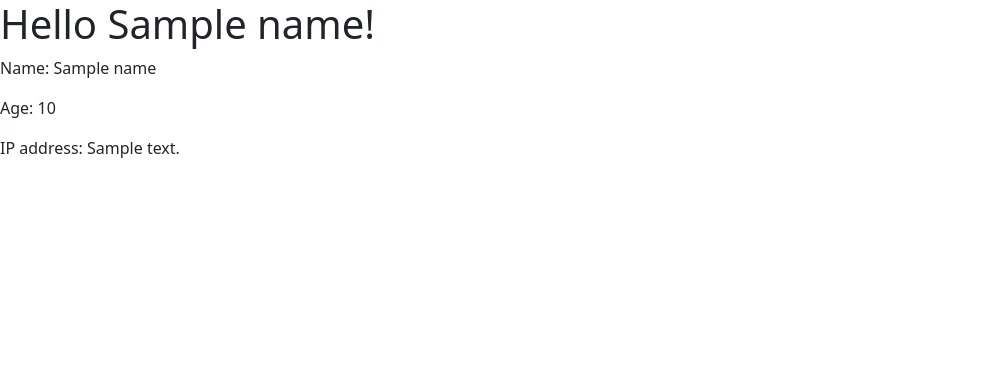
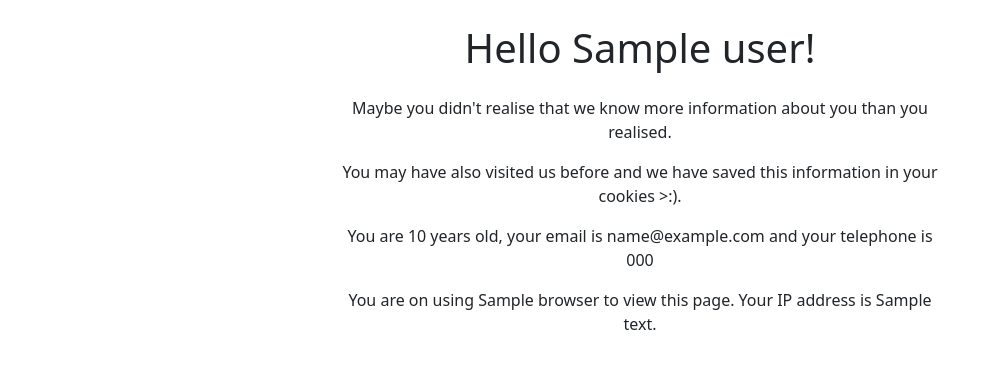
Before and after one commit to matthew-wong1/sse-lab2, a Flask app: template api/templates/user_data.html in a window 1280 px wide. Shown: the top 369 px of the page, without its empty margins (0-998 px from the left). Run offline with Flask 3, Linux system fonts and the light colour scheme; the template is opened without the code that fills it: most values are stand-ins (such as "Sample title", 1, 10 or a date in 2020).

Commit message:
add cookie storage of user data

```diff
--- a/api/app.py
+++ b/api/app.py
@@ -1,21 +1,43 @@
-from flask import Flask, render_template, request
+from flask import Flask, render_template, request, make_response
 app = Flask(__name__)
+import sys
 
 @app.route("/")
 def index():
+	# Return user data page if cookies are set
+	user_data = {}
+	if len(request.cookies) != 0:
+		for cookie in request.cookies:
+			user_data[cookie] = request.cookies.get(cookie)
+
+		return render_template("user_data.html", user_data=user_data)
+
 	return render_template("index.html")
 
-@app.route("/submit", methods=["POST"])
+@app.route("/your_data", methods=["POST"])
 def submit():
 	# data from form
-	input_name = request.form.get("name")
-	input_age = request.form.get("age")
-	input_tel = request.form.get("tel")
-	input_email = request.form.get("email")
+	user_data = {}
 
-	# data from GET quest
-	ip_address = request.remote_addr
-	return render_template("user_data.html", name=input_name, age=input_age, ip_address=ip_address)
+	user_data["name"] = request.form.get("name")
+	user_data["age"] = request.form.get("age")
+	user_data["tel"] = request.form.get("tel")
+	user_data["email"] = request.form.get("email")
+
+	# data from request headers
+	user_agent = request.user_agent
+	user_data["ip_address"] = request.remote_addr
+	user_data["platform"] = user_agent.platform.capitalize()
+	user_data["browser"] = user_agent.browser.capitalize()
+
+	response = make_response(render_template("user_data.html", user_data=user_data))
+
+
+	# set cookies for all inputted data
+	for key, value in user_data.items():
+		response.set_cookie(key, value)
+
+	return response
 
 #Use cookies, dynamic forms. if c ookie value not empty, display form
 #Name, age (check that it is a number), UK number, make sure is ic.ac.uk email
--- a/api/templates/index.html
+++ b/api/templates/index.html
@@ -3,10 +3,10 @@
 {% block body %}
 <div class="container w-50 pt-4">
 	<div class ="mb-4">
-		<h1 class="text-center">Please enter your details! We won't steal them</h1>
+		<h1 class="text-center">It seems like you haven't visited us before. Please enter your details! We won't steal them</h1>
 	</div>
 
-	<form action="/submit" method="post">
+	<form action="/your_data" method="post">
 		<div class="mb-4">
 			<label for="namefield" class="form-label">Name:</label>
 			<input type="text" id="namefield" class="form-control"  name="name">
--- a/api/templates/user_data.html
+++ b/api/templates/user_data.html
@@ -1,8 +1,13 @@
 {% extends "layout.html" %}
 
 {% block body %}
-<h1>Hello {{ name }}!</h1>
-<p>Name: {{ name }}</p>
-<p>Age: {{ age }}</p>
-<p>IP address: {{ ip_address }}</p>
+<div class="container w-50 pt-4 text-center">
+	<div class="mb-4">
+		<h1>Hello {{ user_data["name"] }}!</h1>
+	</div>
+	<p>Maybe you didn't realise that we know more information about you than you realised.</p>
+	<p>You may have also visited us before and we have saved this information in your cookies >:).</p>
+	<p>You are {{ user_data["age"] }} years old, your email is {{ user_data["email"] }} and your telephone is {{ user_data["tel"] }}</p>
+	<p>You are on {{ user_data["platform"] }} using {{ user_data["browser"] }} to view this page. Your IP address is {{ user_data["ip_address"] }}</p>
+	</div>
 {% endblock %}
```
